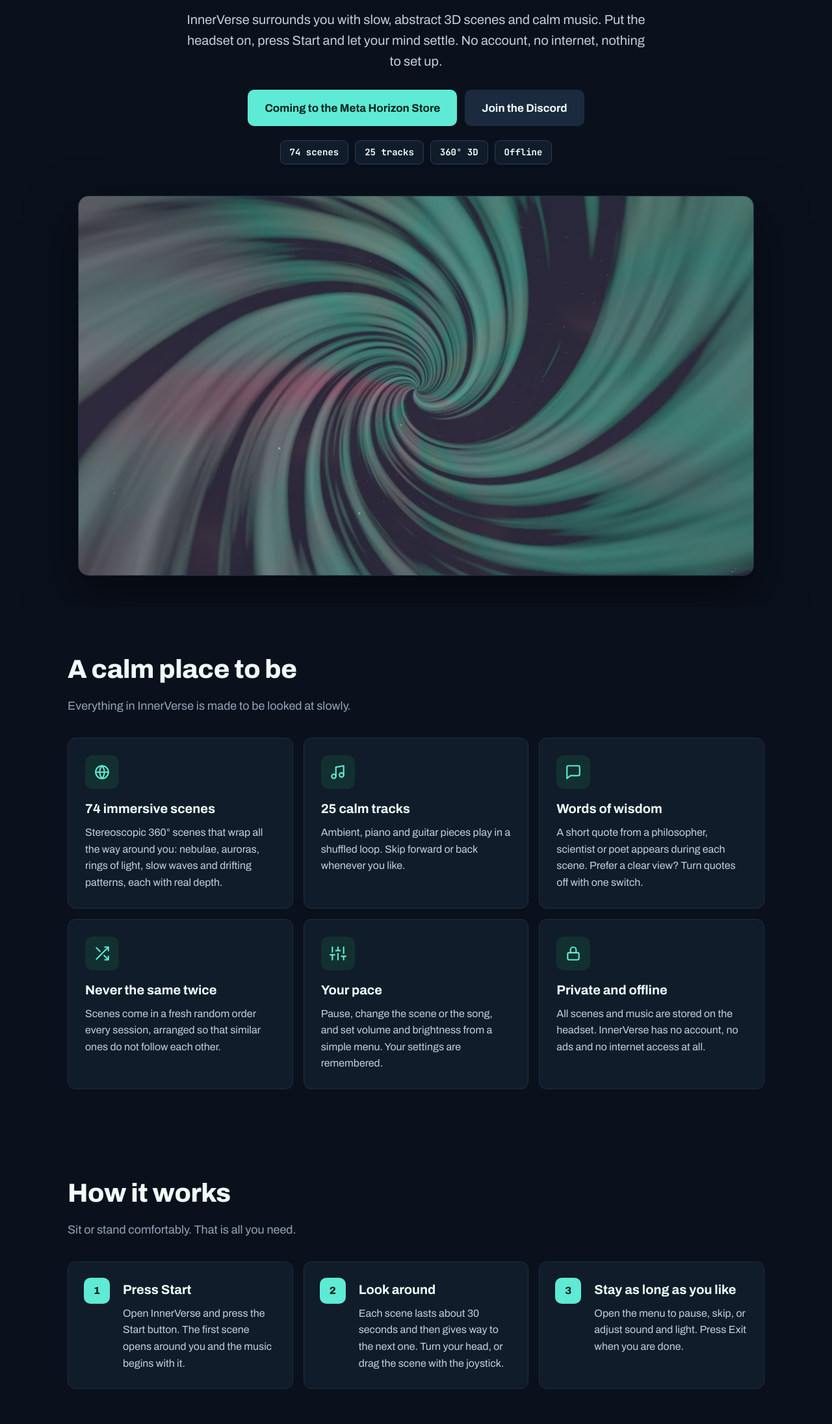
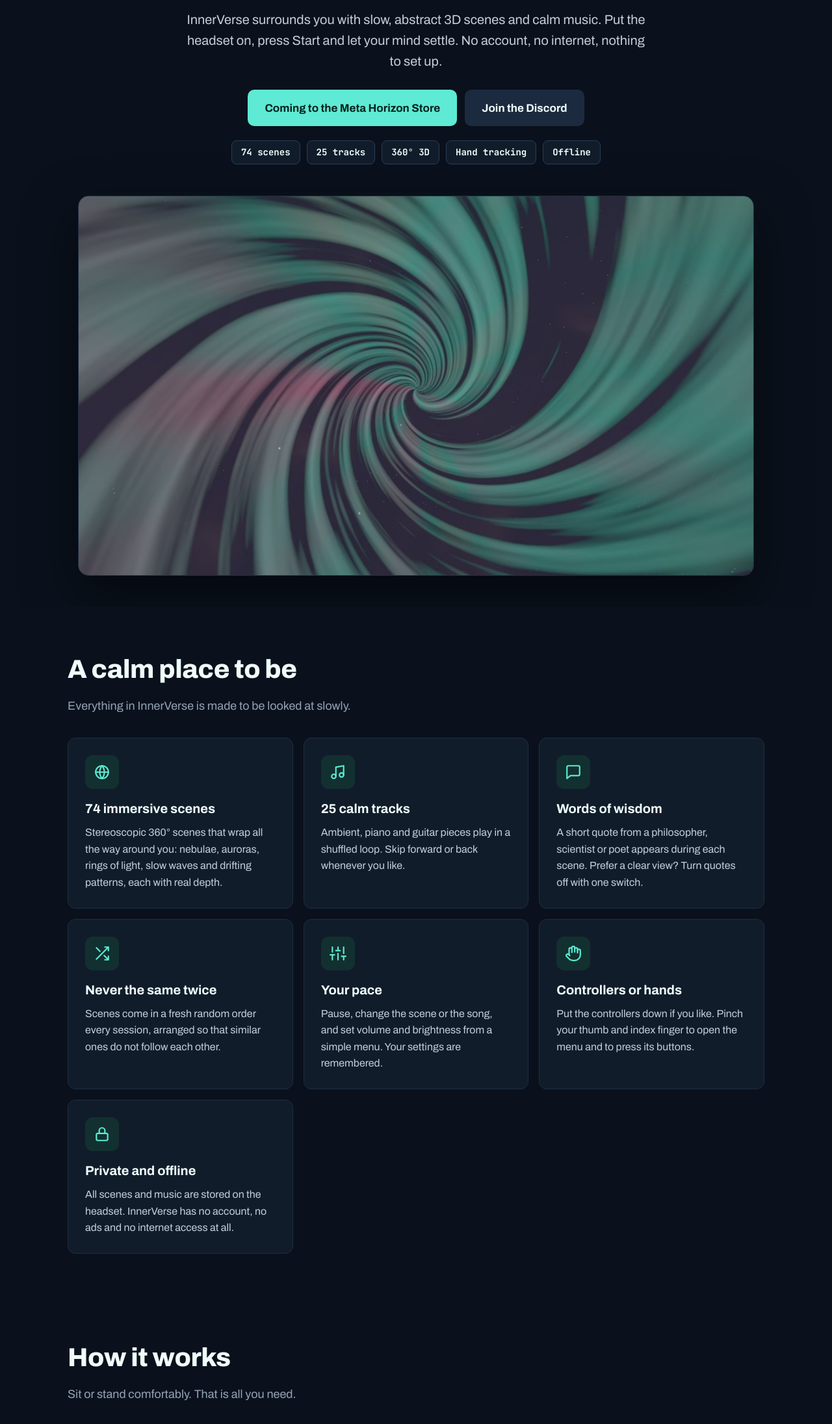
Before and after one commit to F1TT0N/innerverse, a plain HTML site: page index.html in a window 1280 px wide. Shown: the part 326-2517 px from the top of the page at 65% size. Drawn offline with Linux system fonts and the light colour scheme.

Commit message:
Mention hand tracking; state the minimum age in the privacy policy
Co-Authored-By: Claude Opus 5.5 <noreply@anthropic.com>

```diff
--- a/index.html
+++ b/index.html
@@ -33,7 +33,7 @@
       <span class="btn primary static">Coming to the Meta Horizon Store</span>
       <a class="btn ghost" href="https://discord.gg/hf25pdr9BH">Join the Discord</a>
     </div>
-    <div class="chips"><span class="chip">74 scenes</span><span class="chip">25 tracks</span><span class="chip">360° 3D</span><span class="chip">Offline</span></div>
+    <div class="chips"><span class="chip">74 scenes</span><span class="chip">25 tracks</span><span class="chip">360° 3D</span><span class="chip">Hand tracking</span><span class="chip">Offline</span></div>
     <div class="shot"><img src="assets/02_scene_spirograph.jpg" alt="A slow turquoise spiral filling the view in InnerVerse" width="1600" height="900"></div>
   </div>
 </header>
@@ -69,6 +69,11 @@
         <p>Pause, change the scene or the song, and set volume and brightness from a simple menu. Your settings are remembered.</p>
       </div>
       <div class="card">
+        <div class="icon"><svg width="26" height="26" viewBox="0 0 24 24" fill="none" stroke="currentColor" stroke-width="2" stroke-linecap="round" stroke-linejoin="round"><path d="M18 11V6a2 2 0 0 0-4 0M14 10V4a2 2 0 0 0-4 0v2M10 10.5V6a2 2 0 0 0-4 0v8"/><path d="M18 8a2 2 0 1 1 4 0v6a8 8 0 0 1-8 8h-2c-2.8 0-4.5-.9-6-2.3l-3.6-3.6a2 2 0 0 1 2.8-2.8L7 15"/></svg></div>
+        <h3>Controllers or hands</h3>
+        <p>Put the controllers down if you like. Pinch your thumb and index finger to open the menu and to press its buttons.</p>
+      </div>
+      <div class="card">
         <div class="icon"><svg width="26" height="26" viewBox="0 0 24 24" fill="none" stroke="currentColor" stroke-width="2" stroke-linecap="round" stroke-linejoin="round"><rect x="4" y="11" width="16" height="10" rx="2"/><path d="M8 11V7a4 4 0 0 1 8 0v4"/></svg></div>
         <h3>Private and offline</h3>
         <p>All scenes and music are stored on the headset. InnerVerse has no account, no ads and no internet access at all.</p>
@@ -84,7 +89,7 @@
     <div class="grid steps">
       <div class="card step"><h3 style="margin-top:0">Press Start</h3><p>Open InnerVerse and press the Start button. The first scene opens around you and the music begins with it.</p></div>
       <div class="card step"><h3 style="margin-top:0">Look around</h3><p>Each scene lasts about 30 seconds and then gives way to the next one. Turn your head, or drag the scene with the joystick.</p></div>
-      <div class="card step"><h3 style="margin-top:0">Stay as long as you like</h3><p>Open the menu to pause, skip, or adjust sound and light. Press Exit when you are done.</p></div>
+      <div class="card step"><h3 style="margin-top:0">Stay as long as you like</h3><p>Open the menu with the trigger or a pinch to pause, skip, or adjust sound and light. Press Exit when you are done.</p></div>
     </div>
   </div>
 </section>
@@ -104,7 +109,7 @@
 <section id="faq">
   <div class="wrap">
     <h2>FAQ</h2>
-    <details><summary>Which headsets does it run on?</summary><p>InnerVerse is made for Meta Quest headsets and is controlled with the Touch controllers.</p></details>
+    <details><summary>Which headsets does it run on?</summary><p>InnerVerse is made for Meta Quest headsets. Use the Touch controllers or just your hands.</p></details>
     <details><summary>Do I need an internet connection?</summary><p>No. Every scene and every track is installed with the app, so it works anywhere, including in flight mode.</p></details>
     <details><summary>Is this a guided meditation?</summary><p>No. There is no voice and no instructions, only scenes, music and an optional quote. Use it to unwind, to breathe, or as a calm background for your own practice.</p></details>
     <details><summary>Can I turn the quotes off?</summary><p>Yes. Use the <strong>Show quotes</strong> switch on the start panel.</p></details>
```
Also changed, not shown: privacy.html (+2 -2 lines).
